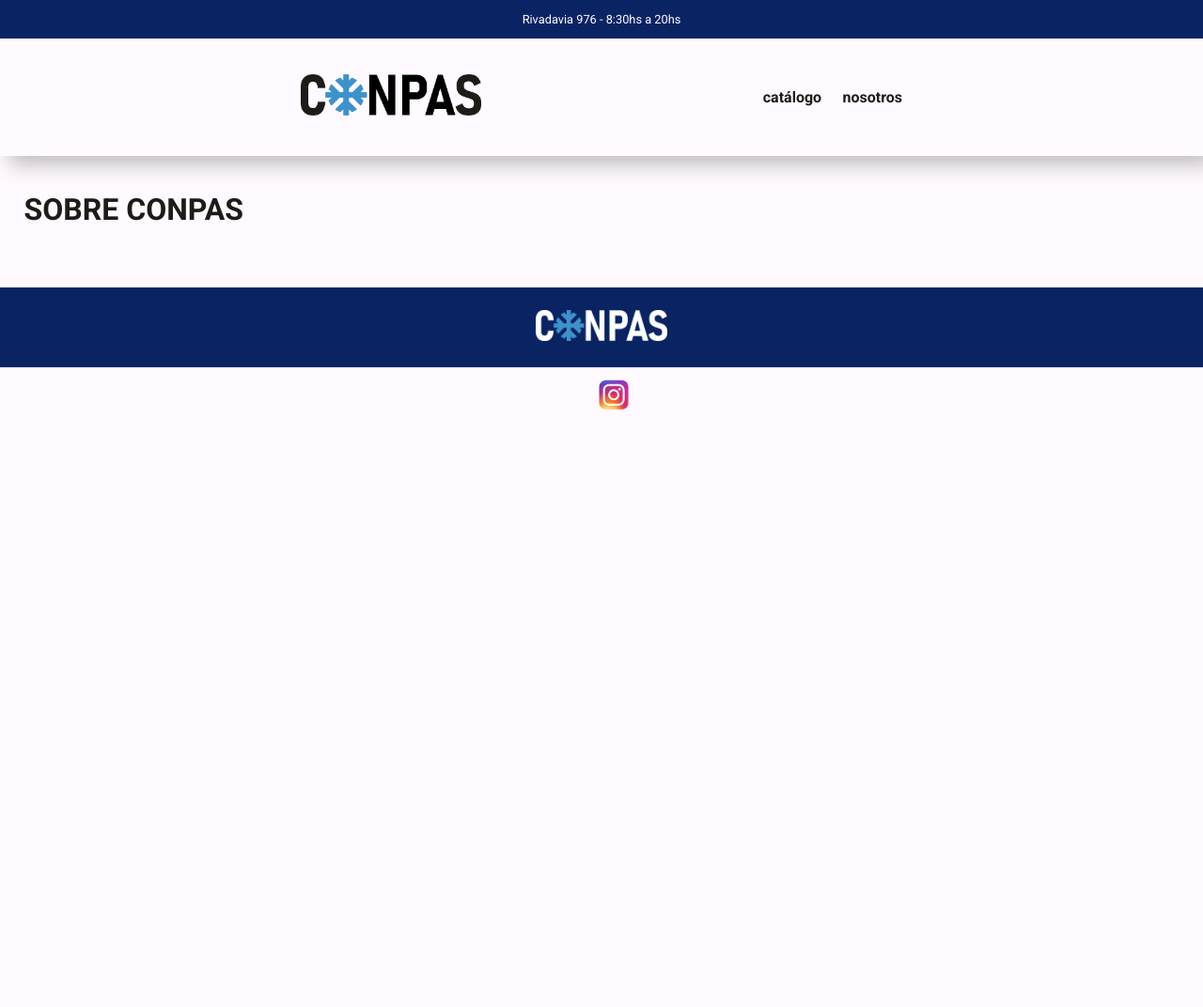
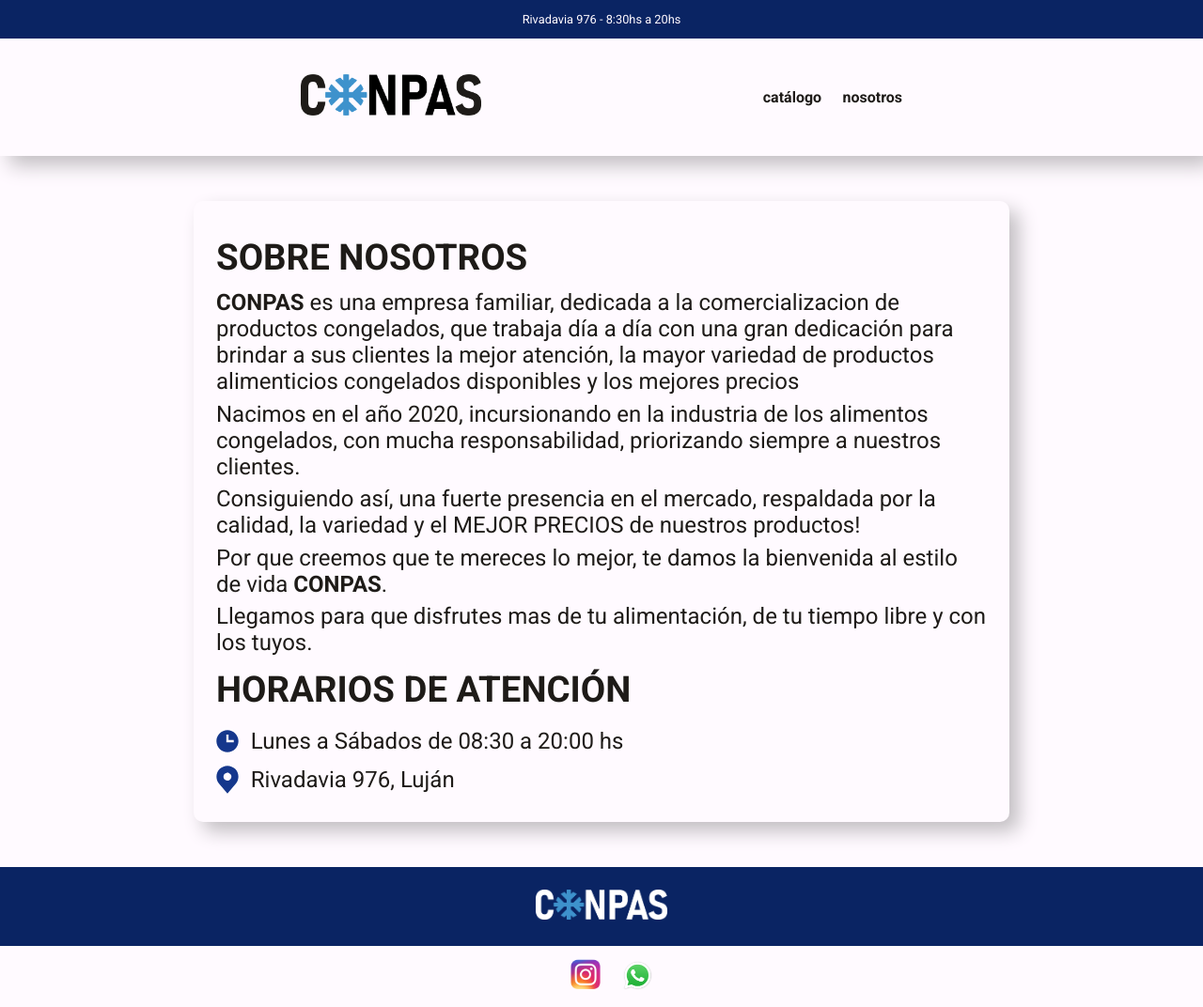
Before and after one commit to AlvezMatiass/CONPAS, a website: page nosotros.html in a window 1280 px wide. Shown: the whole page at 94% size. Before the commit the page ends 800 px from the top, so only its background shows below. Drawn offline with nearby package versions, Linux system fonts and the light colour scheme.

Commit message:
v1 nosotros

```diff
--- a/nosotros.html
+++ b/nosotros.html
@@ -32,7 +32,29 @@
 
 
     <main class="nosotros">
-        <h1>SOBRE CONPAS</h1>
+        <div class="nosotros-info">
+            <h1>SOBRE NOSOTROS</h1>
+            <p><strong>CONPAS</strong> es una empresa familiar, dedicada a la comercializacion de productos congelados, que trabaja día a día con una gran dedicación para brindar a sus clientes la mejor atención, la mayor variedad de productos alimenticios congelados disponibles  y los mejores precios</p>
+            <p>Nacimos en el año 2020, incursionando en la industria de los alimentos congelados,  con mucha responsabilidad, priorizando siempre a nuestros clientes.</p>
+            <p>Consiguiendo así, una fuerte presencia en el mercado, respaldada por la calidad, la variedad y el MEJOR PRECIOS de nuestros productos!</p>
+            <p>Por que creemos que te mereces lo mejor, te damos la bienvenida al estilo de vida <strong>CONPAS</strong>.</p>
+            <p>Llegamos para que disfrutes mas de tu alimentación,  de tu tiempo libre y con los tuyos.</p>
+        </div>
+        <div class="horarios">
+            <h2>HORARIOS DE ATENCIÓN</h2>
+            <div>
+                <svg width="41" height="40" viewBox="0 0 41 40" fill="none" xmlns="http://www.w3.org/2000/svg">
+                <path d="M20.5 0C9.472 0 0.5 8.972 0.5 20C0.5 31.028 9.472 40 20.5 40C31.528 40 40.5 31.028 40.5 20C40.5 8.972 31.528 0 20.5 0ZM32 22H18.5V8H22.5V18H32V22Z" fill="#15378C"/>
+                </svg>
+                <p>Lunes a Sábados de 08:30 a 20:00 hs</p>
+            </div>
+            <div>
+                <svg width="34" height="42" viewBox="0 0 34 42" fill="none" xmlns="http://www.w3.org/2000/svg">
+                    <path d="M17 0C12.6255 0.00516071 8.43169 1.74521 5.33846 4.83844C2.24522 7.93167 0.505178 12.1255 0.500018 16.5C0.494778 20.0748 1.66249 23.5527 3.82402 26.4C3.82402 26.4 4.27402 26.9925 4.34752 27.078L17 42L29.6585 27.0705C29.7245 26.991 30.176 26.4 30.176 26.4L30.1775 26.3955C32.338 23.5494 33.5051 20.0732 33.5 16.5C33.4949 12.1255 31.7548 7.93167 28.6616 4.83844C25.5683 1.74521 21.3745 0.00516071 17 0ZM17 22.5C15.8133 22.5 14.6533 22.1481 13.6666 21.4888C12.6799 20.8295 11.9109 19.8925 11.4567 18.7961C11.0026 17.6997 10.8838 16.4933 11.1153 15.3295C11.3468 14.1656 11.9183 13.0965 12.7574 12.2574C13.5965 11.4182 14.6656 10.8468 15.8295 10.6153C16.9934 10.3838 18.1998 10.5026 19.2961 10.9567C20.3925 11.4108 21.3295 12.1799 21.9888 13.1666C22.6481 14.1533 23 15.3133 23 16.5C22.998 18.0907 22.3653 19.6157 21.2405 20.7404C20.1157 21.8652 18.5907 22.498 17 22.5Z" fill="#15378C"/>
+                    </svg>
+                <p>Rivadavia 976, Luján</p>
+            </div>
+        </div>
     </main>
 
     <footer>
@@ -43,10 +65,10 @@
             <div class="redes-footer">
                 <a href=""><img src="./assets/img/Facebooklogo.webp" alt="" class="img-face"></a>
                 <a href=""><img src="./assets/img/instagramlogo.png" alt="" class="img-insta"></a>
+                <a href=""><img src="./assets/img/whatsapplogo.webp" alt="" class="img-whats"></a>
             </div>
         </div>
     </footer>
 
 </body>
-
 </html>
--- a/scss/general/footer.scss
+++ b/scss/general/footer.scss
@@ -27,6 +27,10 @@
             .img-insta {
                 width: 30px;
             }
+            .img-whats {
+                width: 33px;
+                transform: translateX(-5px);
+            }
         }
     }
 }
--- a/scss/general/responsive.scss
+++ b/scss/general/responsive.scss
@@ -21,6 +21,29 @@
                 p{font-size: 1rem;}
                 .card__nombre{h3{font-size: 1.17rem;}}
         }
+        }
+    }
+    // NOSOTROS
+    .nosotros {
+        div {
+            h1, h2 {
+                font-size: 2rem;
+                margin: .8rem 0;
+            }
+            p {
+                font-size: 1.2rem;
+            }
+            div {
+                svg {
+                    width: 20px;
+                    margin: 0 .4rem 0 0;
+                }
+            }
+        }
+        .nosotros-info {
+            p {
+                margin: .4rem 0;
+            }
         }
     }
 }
@@ -70,6 +93,10 @@
         }
     }
     }
+    // NOSOTROS
+    .nosotros {
+        margin: 2rem auto;
+    }
 }
 
 // 992 PX
@@ -91,6 +118,25 @@
         }
         .catalogo__div{
             grid-template-columns: repeat(3,1fr);
+        }
+    }
+    // NOSOTROS
+    .nosotros {
+        margin: 3rem auto;
+        padding: 1.5rem;
+        div {
+            h1, h2 {
+                font-size: 2.4rem;
+            }
+            p {
+                font-size: 1.5rem;
+            }
+            div {
+                svg {
+                    width: 24px;
+                    margin: 0 .8rem 0 0;
+                }
+            }
         }
     }
 }
--- a/scss/paginas/nosotros.scss
+++ b/scss/paginas/nosotros.scss
@@ -1,3 +1,30 @@
 .nosotros{
-    margin: 0 2% 5%;
+    max-width: 868px;
+    margin: 2rem 1rem;
+    @include shadow-bottom;
+    border-radius: 10px;
+    padding: .5rem 1rem;
+    div {
+        h1, h2 {
+            font-size: 1.6rem;
+            font-weight: 700;
+            margin: .5rem 0;
+        }
+        p {
+            font-size: 1rem;
+        }
+        div {
+            display: flex;
+            align-items: center;
+            svg {
+                width: 1rem;
+                margin: 0 .2rem 0 0;
+            }
+        }
+    }
+    .nosotros-info {
+        p {
+            margin: .2rem 0;
+        }
+    }
 }
```
Also changed, not shown: assets/img/whatsapplogo.webp (added), css/style.css.
